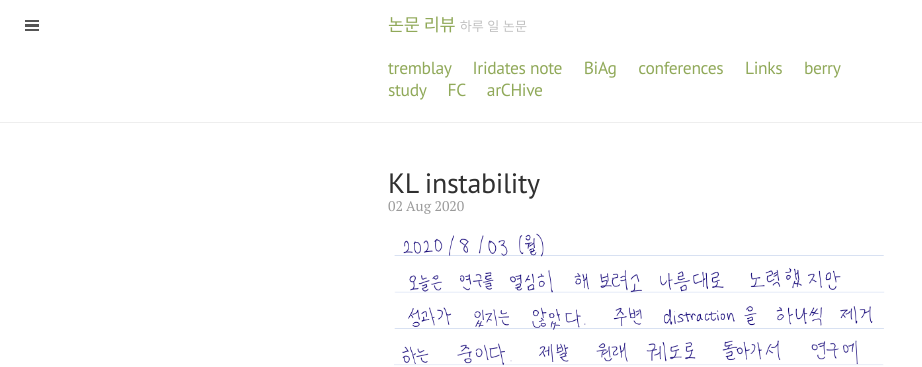
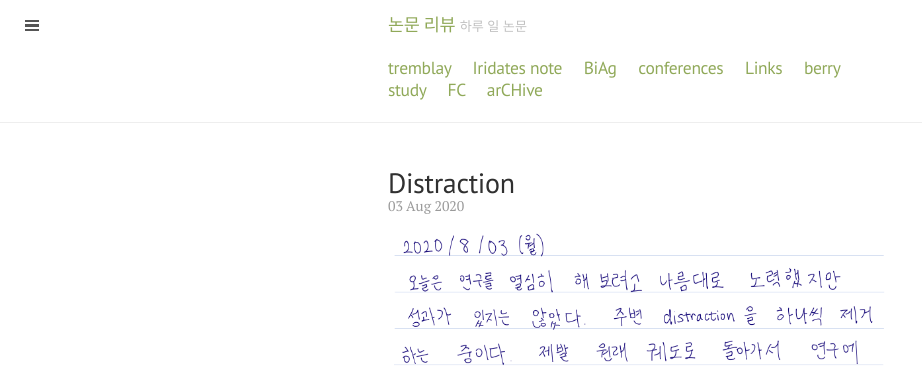
Before and after one commit to qkrwlsghdcjsworlt/work, a Jekyll site: the page built from _posts/2020/2020-08-03-distraction.markdown, in a window 1280 px wide. Shown: the top 367 px of the page, without its empty margins (0-922 px from the left). Built offline with Jekyll 4.4.1, drawn with Linux system fonts in a browser that asks for light colours.

Commit message:
“update”

```diff
--- a/_posts/2020/2020-08-03-distraction.markdown
+++ b/_posts/2020/2020-08-03-distraction.markdown
@@ -1,7 +1,7 @@
 ---
 layout: post
-title:  "KL instability"
-date:   2020-08-02 10:00:00 +0900
+title:  "Distraction"
+date:   2020-08-03 10:00:00 +0900
 categories: life
 
 ---
```
Also changed, not shown: 2 other files.
